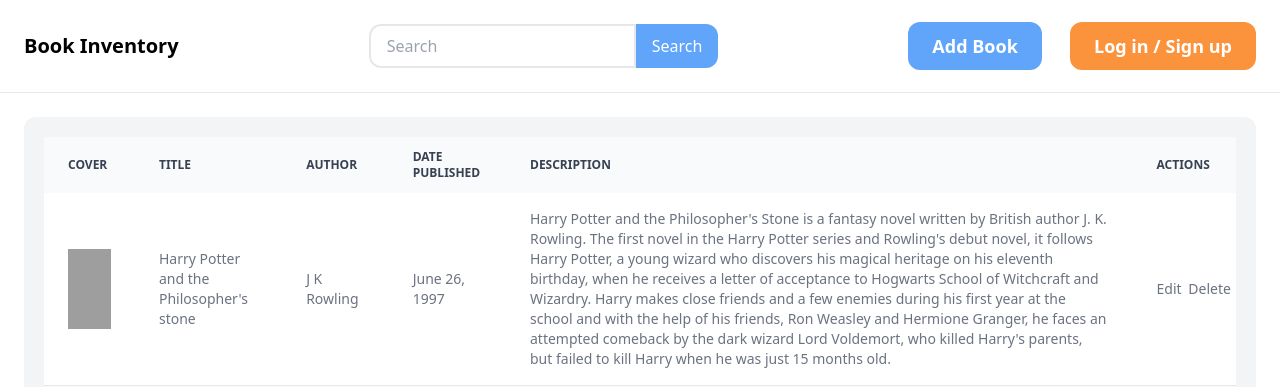
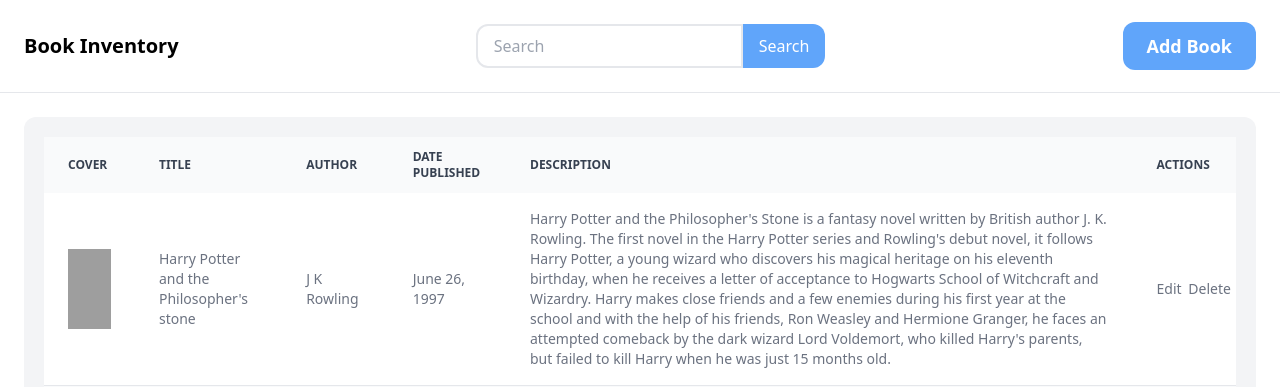
Before and after one commit to JohnMyers95/book_inventory, a Django app: page /books/ in a window 1280 px wide. Shown: the top 387 px of the page. Run offline with Django 4.2, Linux system fonts and the light colour scheme; data comes from the database, SQL or seed files in the repository; both versions use the stored data as it was after the commit; some libraries are stand-ins or nearby versions; grey boxes are pictures that could not be loaded.

Commit message:
Removed unused sign up button

```diff
--- a/core/templates/core/base.html
+++ b/core/templates/core/base.html
@@ -26,10 +26,6 @@
             <a href="/books/add"
                 class="px-6 py-3 text-lg font-semibold bg-blue-400 text-white rounded-xl hover:bg-blue-600">Add
                 Book</a>
-            <a href="/signup"
-                class="px-6 py-3 text-lg font-semibold bg-orange-400 text-white rounded-xl hover:bg-orange-600">Log in /
-                Sign
-                up</a>
         </div>
     </nav>
     <div class="px-6 py-6">{% block content %} {% endblock%}</div>
```
Also changed, not shown: db.sqlite3.
